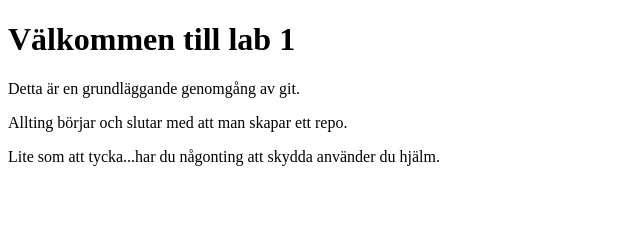
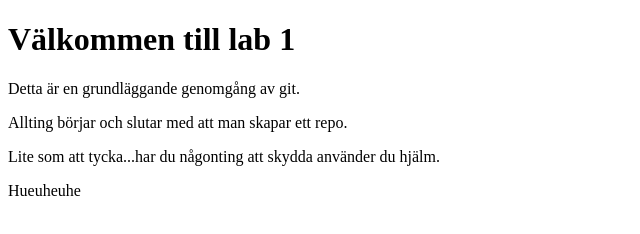
Before and after one commit to zacess/lab2, a plain HTML site: page index.html in a window 1280 px wide. Shown: the full height of the page, 0-640 px from the left. Drawn offline with Linux system fonts and the light colour scheme.

Commit message:
Wrote another paragraph

```diff
--- a/index.html
+++ b/index.html
@@ -10,5 +10,6 @@
 <p>Detta är en grundläggande genomgång av git.</p>
 <p>Allting börjar och slutar med att man skapar ett repo.</p>
 <p>Lite som att tycka...har du någonting att skydda använder du hjälm.</p>
+<p>Hueuheuhe</p>
 </body>
 </html>
```
